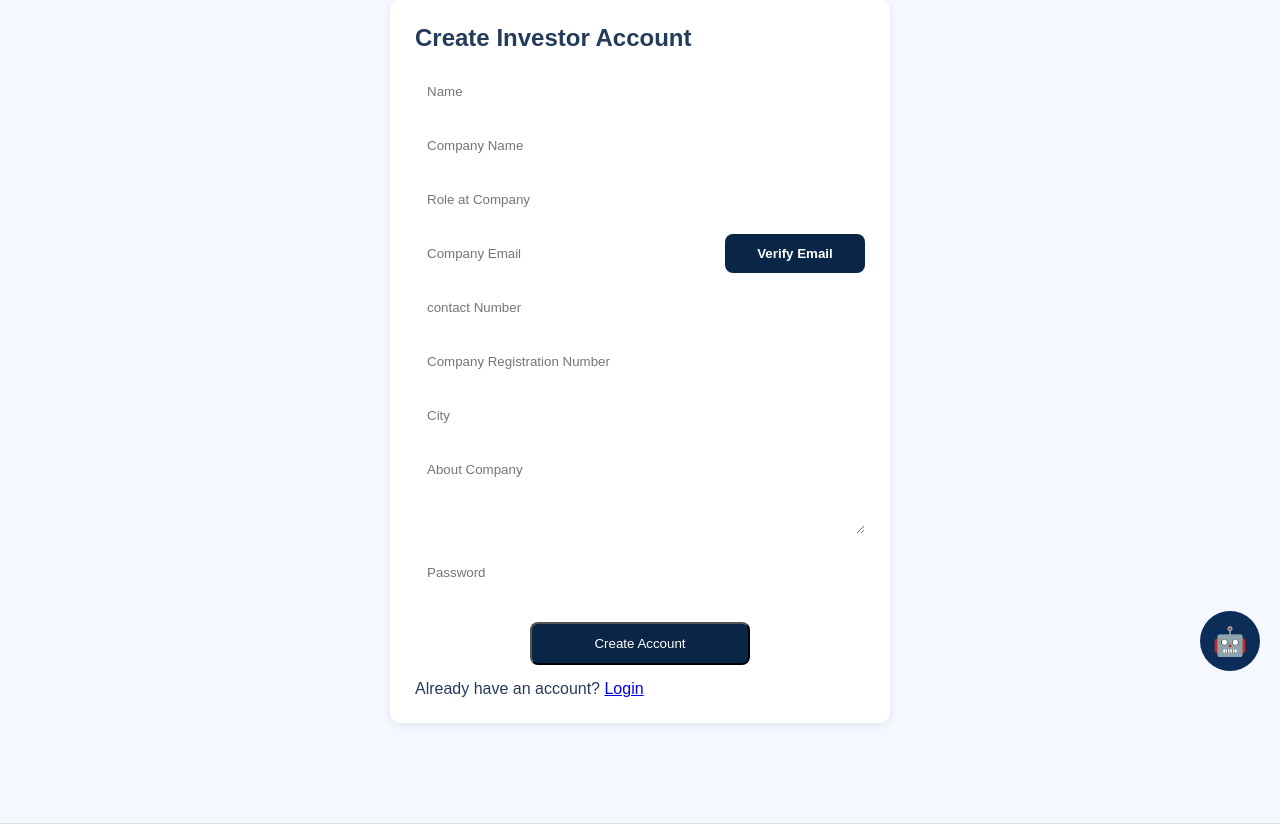
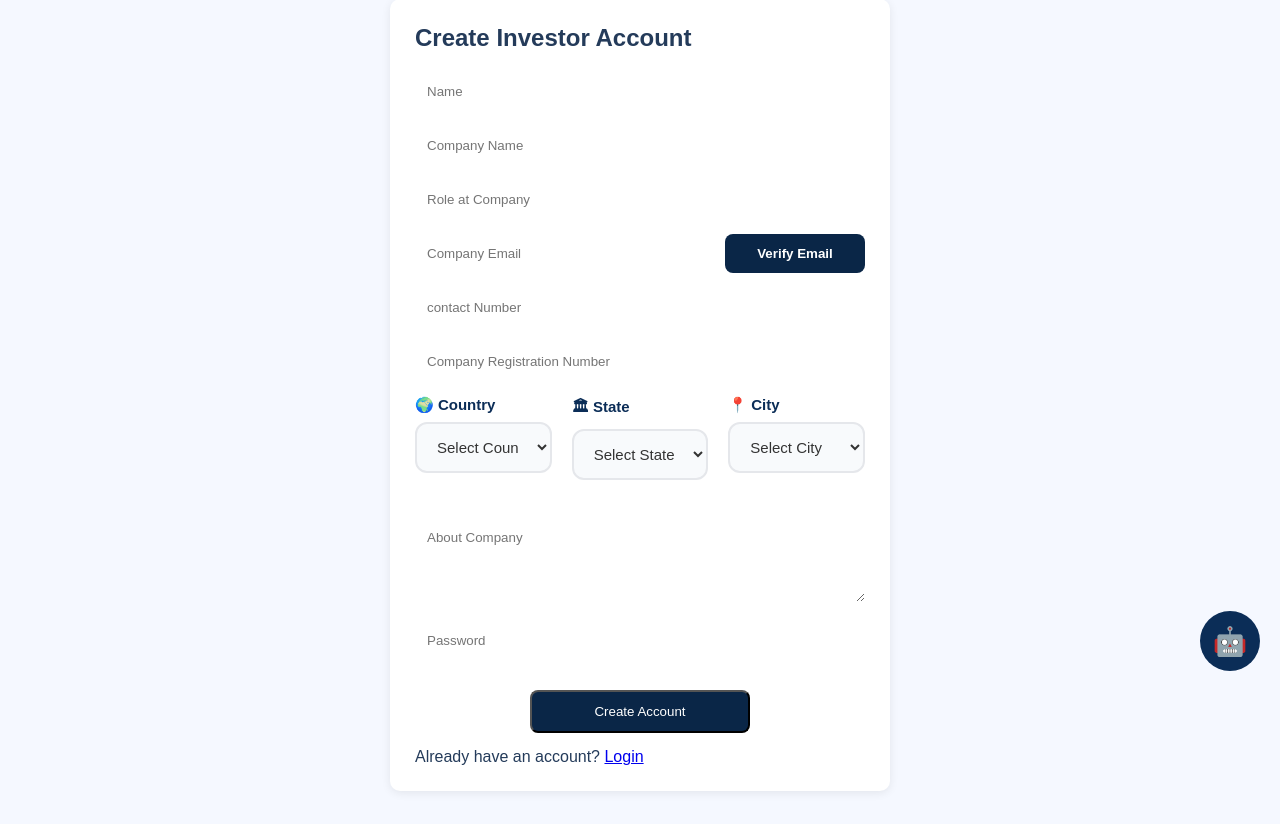
Before and after one commit to ShrustisGit/EduBridge, a Flask app: page /investor-signup in a window 1280 px wide. Shown: the part 109-933 px from the top of the page. Run offline with Flask 3, Linux system fonts and the light colour scheme; some libraries are stand-ins or nearby versions.

Commit message:
Update investor_signup.html

```diff
--- a/templates/investor_signup.html
+++ b/templates/investor_signup.html
@@ -63,11 +63,39 @@
        name="registration_no"
        placeholder="Company Registration Number"
        required>
+<div class="location-row">
 
-<input type="text"
-       name="city"
-       placeholder="City"
-       required>
+    <div class="profile-group">
+        <label>🌍 Country</label>
+        <select id="country"
+                name="country"
+
+                onchange="loadStates()">
+            <option value="">Select Country</option>
+            <option value="India">India</option>
+            <option value="USA">USA</option>
+        </select>
+    </div>
+
+    <div class="profile-group">
+        <label>🏛 State</label>
+        <select id="state"
+                name="state"
+
+                onchange="loadCities()">
+            <option value="">Select State</option>
+        </select>
+    </div>
+ <div class="profile-group">
+        <label>📍 City</label>
+        <select id="city"
+                name="city"
+                >
+            <option value="">Select City</option>
+        </select>
+    </div>
+
+</div>
 
 <textarea
        name="about_company"
@@ -134,4 +162,109 @@ function verifyEmailOTP(){
 
 </script>
 
+<script>
+
+const data = {
+
+    India: {
+
+        Maharashtra: [
+            "Mumbai",
+            "Pune",
+            "Nagpur",
+            "Solapur"
+        ],
+
+        Karnataka: [
+            "Bangalore",
+            "Mysore",
+            "Hubli"
+        ],
+
+        Gujarat: [
+            "Ahmedabad",
+            "Surat",
+            "Vadodara"
+        ]
+
+    },
+
+    USA: {
+
+        California: [
+            "Los Angeles",
+            "San Diego",
+            "San Francisco"
+        ],
+
+        Texas: [
+            "Houston",
+            "Dallas",
+            "Austin"
+        ]
+
+    }
+
+};
+
+function loadStates(){
+
+    let country =
+        document.getElementById("country").value;
+
+    let state =
+        document.getElementById("state");
+
+    let city =
+        document.getElementById("city");
+
+    state.innerHTML =
+        '<option value="">Select State</option>';
+
+    city.innerHTML =
+        '<option value="">Select City</option>';
+
+    if(country){
+
+        for(let s in data[country]){
+
+            state.innerHTML +=
+            `<option value="${s}">
+                ${s}
+            </option>`;
+        }
+
+    }
+}
+
+function loadCities(){
+
+    let country =
+        document.getElementById("country").value;
+
+    let state =
+        document.getElementById("state").value;
+
+    let city =
+        document.getElementById("city");
+
+    city.innerHTML =
+        '<option value="">Select City</option>';
+
+    if(country && state){
+
+        data[country][state].forEach(function(c){
+
+            city.innerHTML +=
+            `<option value="${c}">
+                ${c}
+            </option>`;
+
+        });
+
+    }
+}
+
+</script>
+
 {% endblock %}
```
